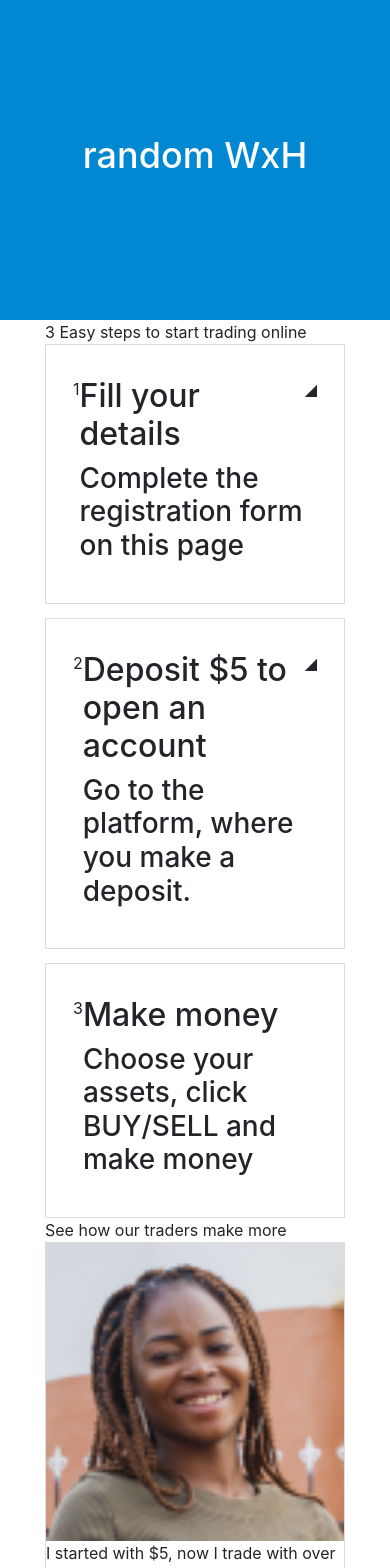
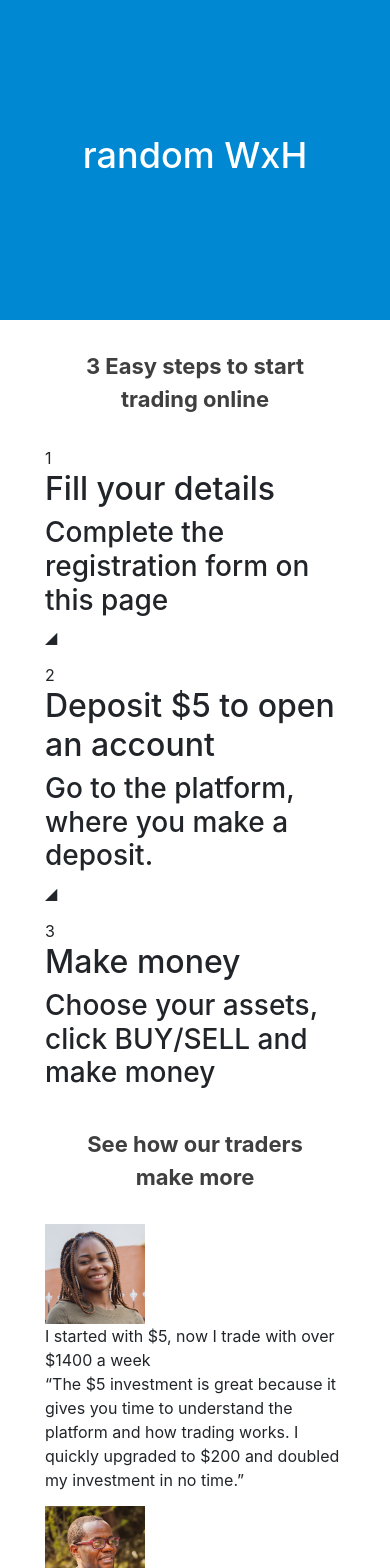
Before and after one commit to dreadlocker/ui-task, a Vue app: page / in a window 390 px wide. Shown: the top 1568 px of the page. Built offline with nearby package versions, Linux system fonts and the light colour scheme.

Commit message:
Fixed SASS for step headers for mobile devices

```diff
--- a/src/assets/styles/main.sass
+++ b/src/assets/styles/main.sass
@@ -29,13 +29,13 @@
 // // HomePageContent START
 .content-holder
   width: 300px
-  margin: 0 auto
+  // margin: 0 auto
 
-.step-window-holder
+.step-holder
   display: flex
   border: 1px solid $text-color-3
 
-.trader-window-holder
+.trader-holder
   display: flex
   flex-direction: column
   border: 1px solid $text-color-3
@@ -47,25 +47,21 @@
     display: none
   .btn
     display: none
-  // .content-header-1
-  //   width: 235px
-  //   height: 126px
-  //   margin: 0 auto
-  //   font-weight: bold
-  //   color: $text-color-2
-  //   font-size: 22px
-  //   text-align: center
-  .step-window-holder
+  .content-header
+    width: 235px
+    height: 126px
+    color: $text-color-2
+    font-size: 22px
+  .step-holder
     // height: 150px
     position: relative
     padding: 32px 27px
   .window-divider
     margin-bottom: 14px
-  // .step-window-number
-  //   font-size: 85px
-  //   font-weight: bold
-  //   margin-right: 18px
-  // .step-window-info-holder
+  .step-number
+    font-size: 85px
+    margin-right: 18px
+  // .step-info-holder
   //   display: flex
   //   flex-direction: column
   //   color: $text-color-2
--- a/src/views/HomePage/HomePageContent.vue
+++ b/src/views/HomePage/HomePageContent.vue
@@ -1,6 +1,6 @@
 <template>
-  <div class="content-holder">
-    <div class="content-header-1 absolutely-centered">{{stepsHeader}}</div>
+  <div class="content-holder mx-auto">
+    <div class="content-header d-flex align-items-center mx-auto font-weight-bold text-center">{{stepsHeader}}</div>
     <BaseStep
       v-for="(step, index) in steps"
       :key="step[index]"
@@ -9,7 +9,7 @@
       :lastIndex="lastStepsIndex"
     />
 
-    <div class="content-header-1 absolutely-centered">{{tradersHeader}}</div>
+    <div class="content-header d-flex align-items-center mx-auto font-weight-bold text-center">{{tradersHeader}}</div>
     <BaseTrader
       v-for="(trader, index) in traders"
       :key="trader[index]"
```
